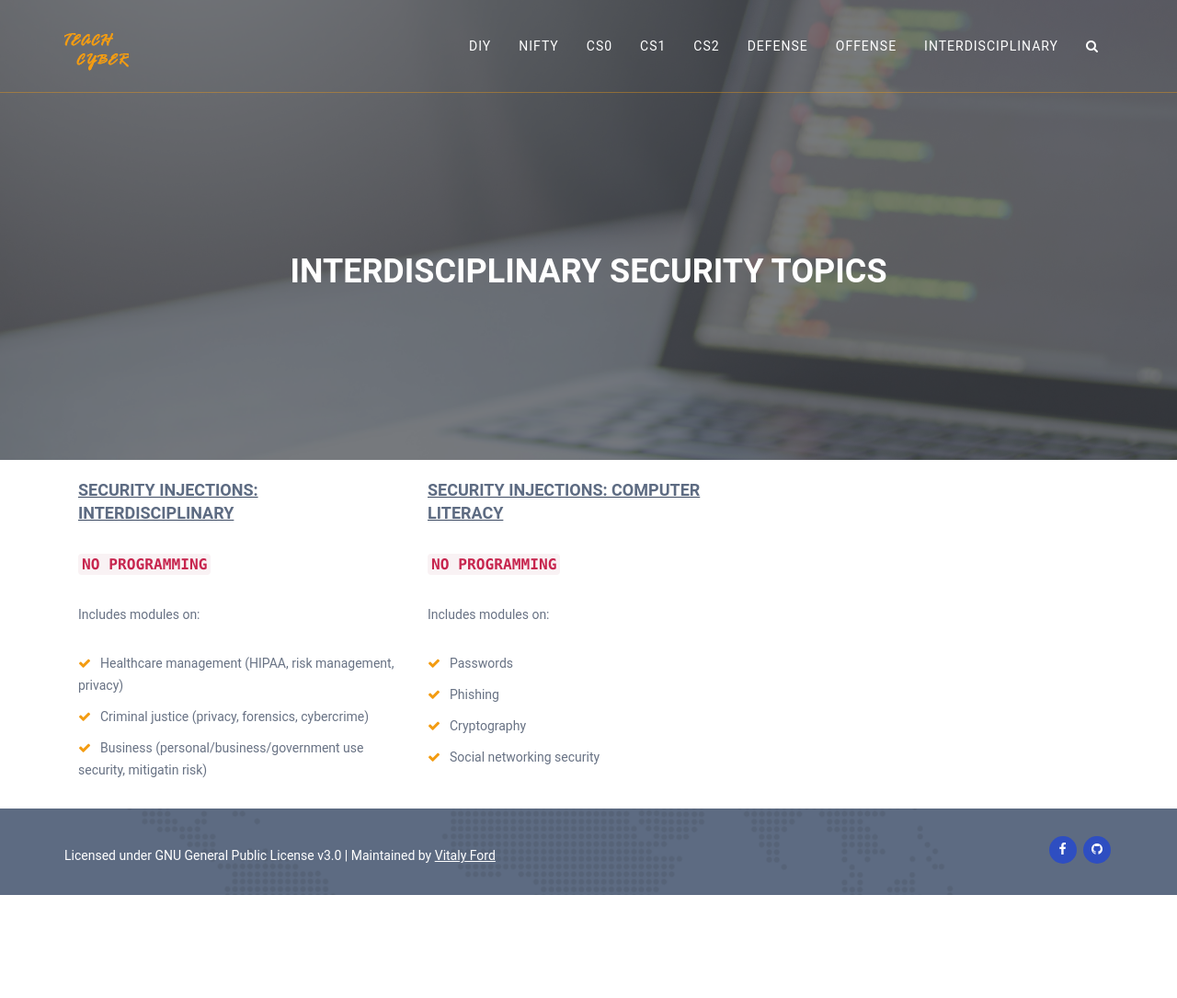
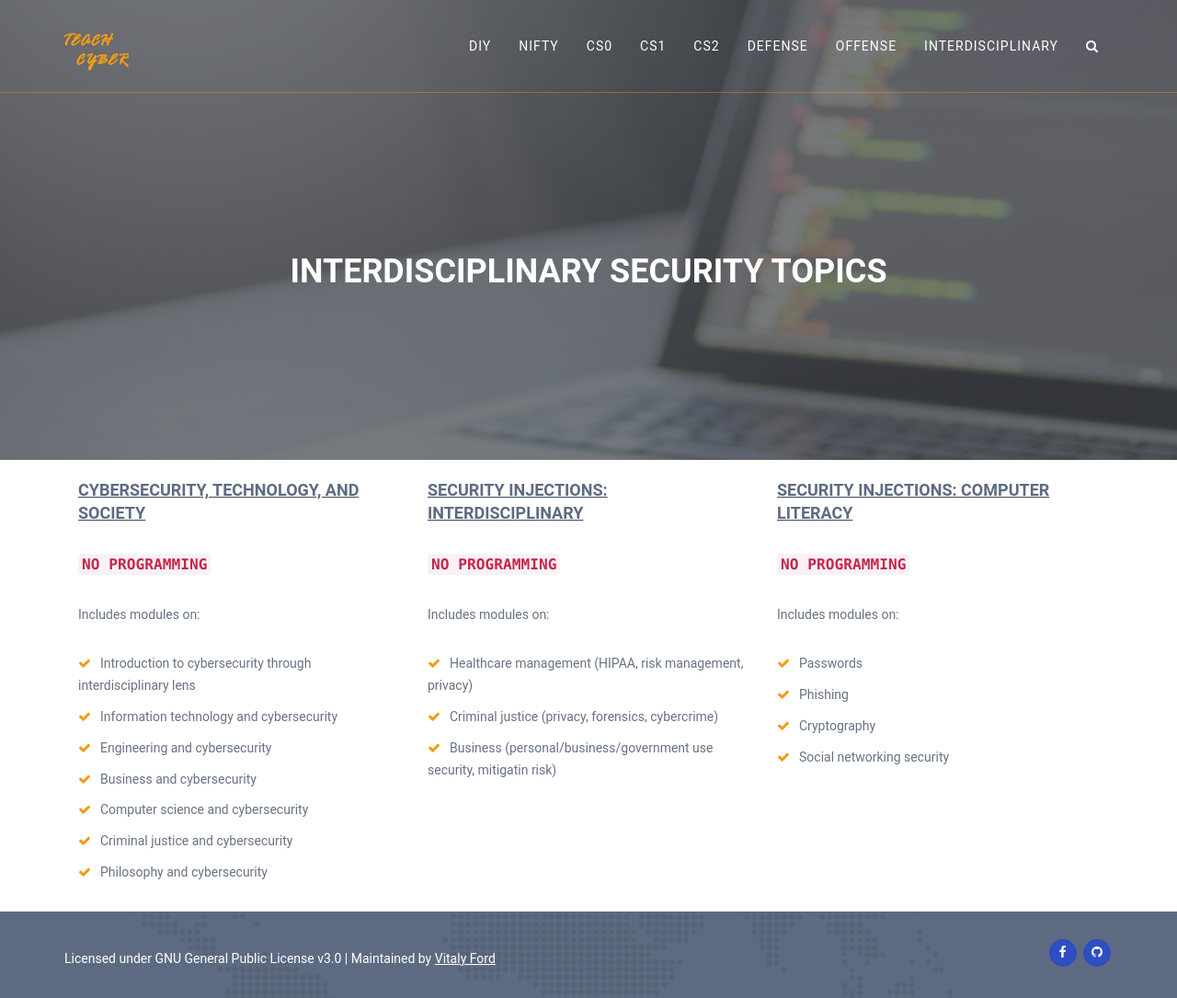
Before and after one commit to teachcyber/teachcyber.github.io, a Jekyll site: the page built from interdisciplinary.html, in a window 1280 px wide. Shown: the whole page at 92% size. Built offline with Jekyll 4.4.1, drawn with Linux system fonts in a browser that asks for light colours; before the commit the page ends 973 px from its top, so only the background shows below that.

Commit message:
Add a module to interdisciplinary

```diff
--- a/_data/interdisciplinary.yml
+++ b/_data/interdisciplinary.yml
@@ -1,3 +1,15 @@
+- name: "Cybersecurity, Technology, and Society"
+  url: "https://sites.wp.odu.edu/cyse-200/"
+  languages: "No programming"
+  modules:
+    - name: "Introduction to cybersecurity through interdisciplinary lens"
+    - name: "Information technology and cybersecurity"
+    - name: "Engineering and cybersecurity"
+    - name: "Business and cybersecurity"
+    - name: "Computer science and cybersecurity"
+    - name: "Criminal justice and cybersecurity"
+    - name: "Philosophy and cybersecurity"
+
 - name: "Security Injections: Interdisciplinary"
   url: "http://cis1.towson.edu/~cssecinj/"
   languages: "No programming"
```
